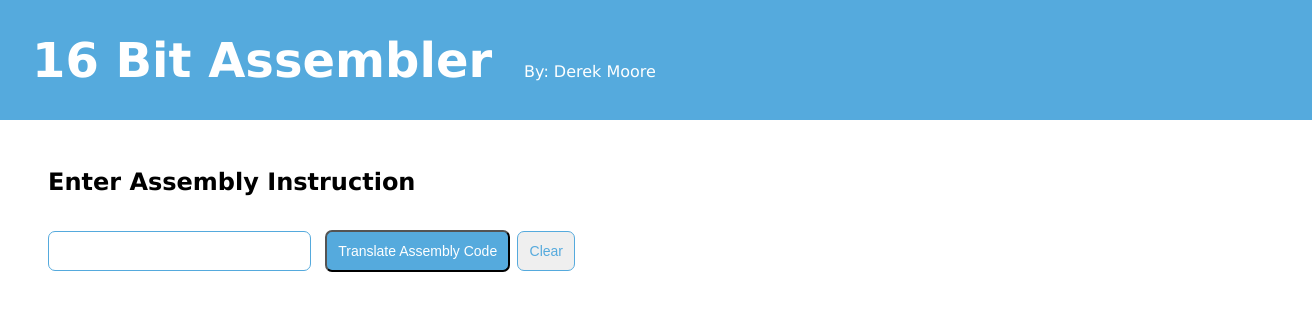
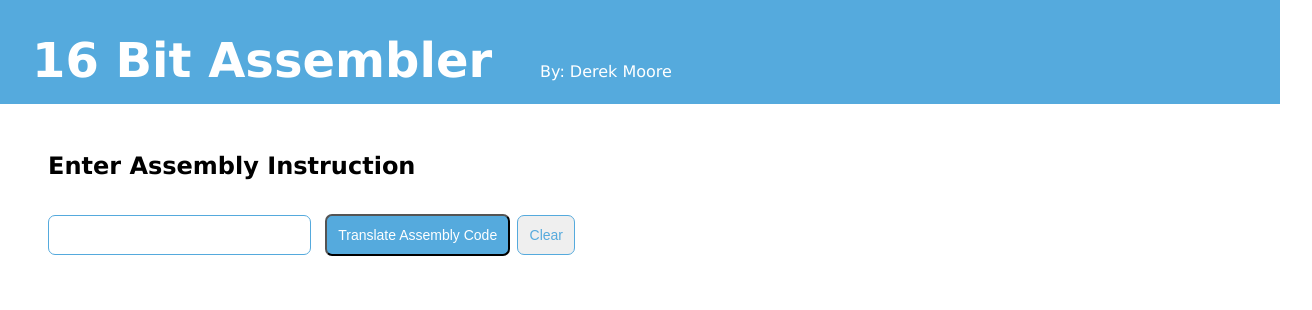
Before and after one commit to dmoore28/16BitAssembler, an Angular app: page / in a window 1280 px wide. Shown: the top 310 px of the page, 1312 px wide, since content can reach past the window. Built offline with nearby package versions, Linux system fonts and the light colour scheme.

Commit message:
changed styling

```diff
--- a/src/app/app.component.scss
+++ b/src/app/app.component.scss
@@ -1,16 +1,14 @@
 .titlenav {
   padding-top: 1em;
-  padding-bottom: 1em;
+  padding-bottom: 0.5em;
   padding-left: 1em;
   font-size: 2em;
-  width: 100%;
   background-color: #5ad;
   color: white;
 }
 
 .author {
-    margin-left: 2em;
-    font-size: 16px;
+  font-size: 16px;
 }
 
 input {
@@ -27,6 +25,7 @@ input {
 }
 
 h1 {
+    margin-right: 1em;
     display: inline-block;
 }
 
```
